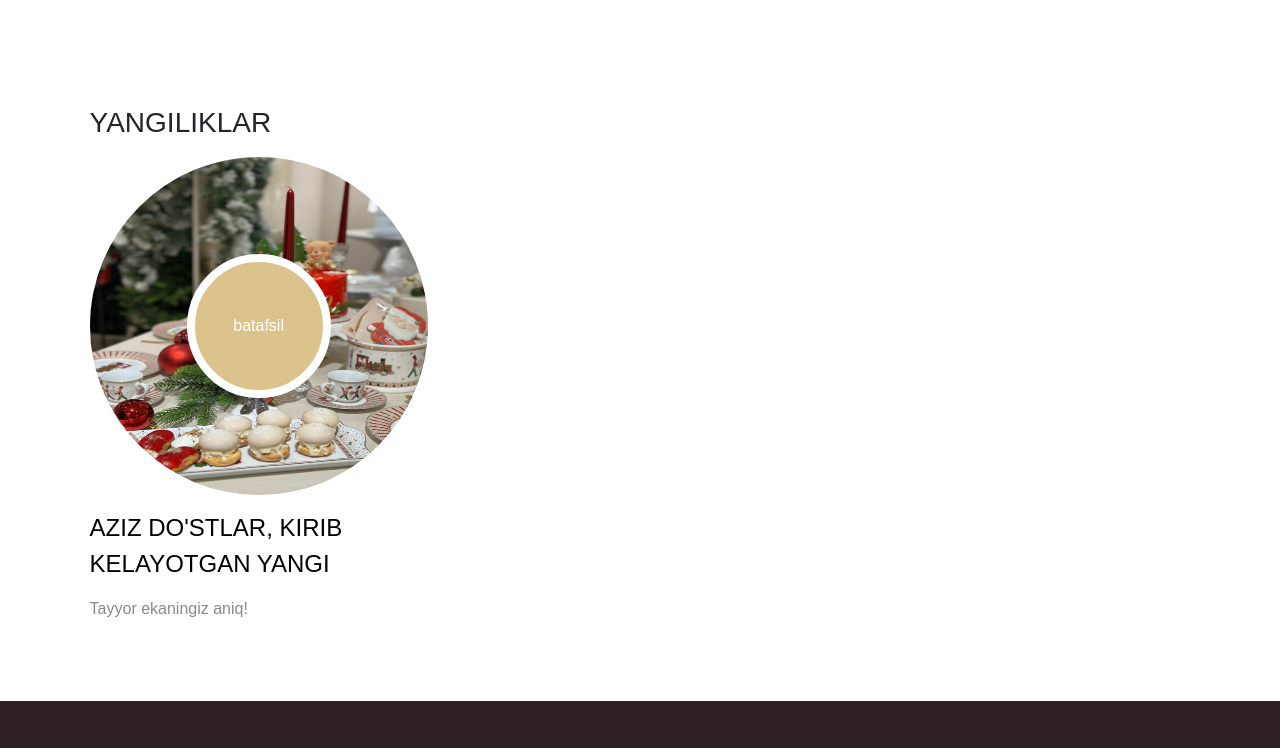
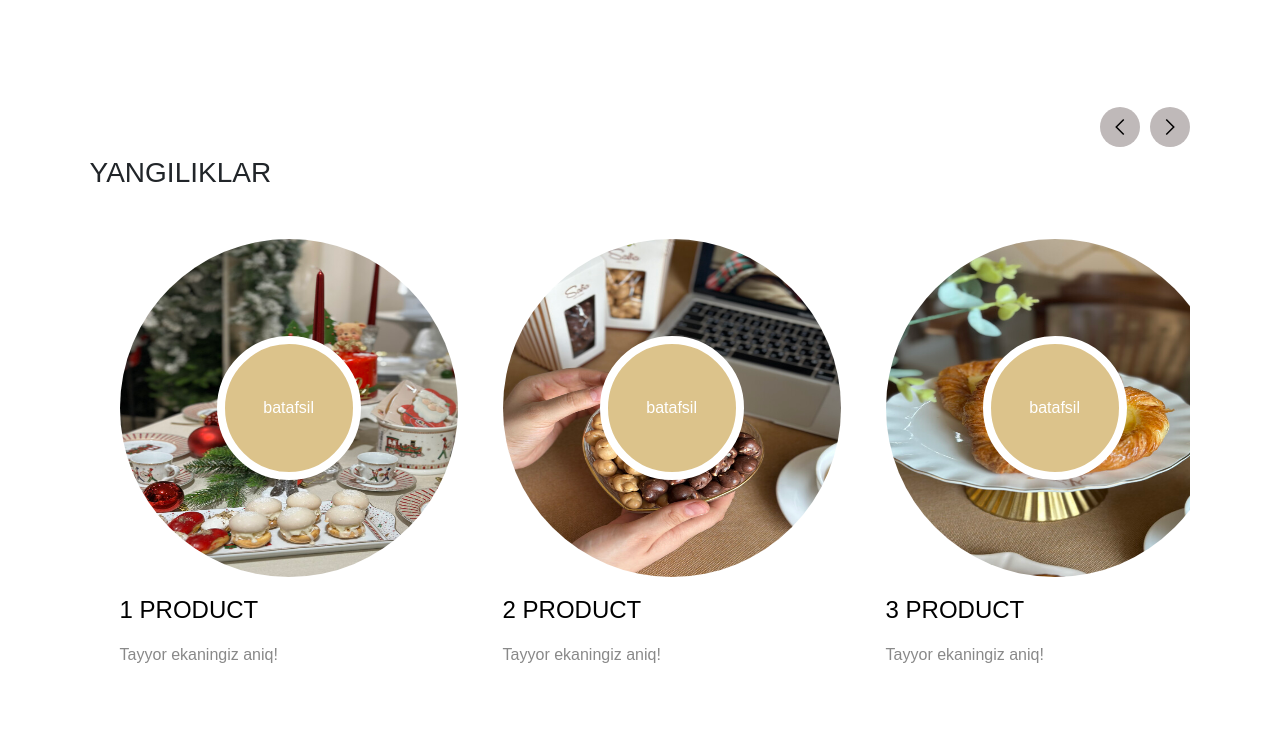
Before and after one commit to flowernoz/safia, a React app: page / in a window 1280 px wide. Shown: the part 2993-3741 px from the top of the page. Built offline with nearby package versions, Linux system fonts and the light colour scheme.

Commit message:
I added slider in news component

```diff
--- a/src/components/News/News.css
+++ b/src/components/News/News.css
@@ -3,6 +3,32 @@
   padding: 80px 7%;
   display: flex;
   flex-direction: column;
+}
+.news__top {
+  position: relative;
+  padding: 50px 0;
+}
+.navigate__news {
+  position: absolute;
+  top: 0;
+  right: 0;
+  display: flex;
+  justify-content: center;
+  align-items: center;
+  gap: 10px;
+}
+.navigate__news button {
+  width: 40px;
+  height: 40px;
+  border-radius: 50%;
+  background-color:#bfb9b9;
+  display: flex;
+  justify-content: center;
+  align-items: center;
+}
+.navigate__news button svg {
+  font-size: 18px;
+  color: #fff;
 }
 .news__home a {
   text-align: center;
@@ -21,13 +47,23 @@
   width: 100%;
   height: 100%;
 }
-.news__carts {
+.new__carts {
+  display: flex;
+  justify-content: flex-start;
+  align-items: center;
+  gap: 45px;
+  padding: 50px 30px;
+  width: 100%;
+  overflow: hidden;
+}
+.news__cart {
   width: 338px;
   display: flex;
   flex-direction: column;
   gap: 15px;
+  transition: .5s;
 }
-.news__carts span {
+.news__cart span {
   text-align: left;
 }
 
--- a/src/components/News/News.jsx
+++ b/src/components/News/News.jsx
@@ -1,31 +1,67 @@
-import "./News.css";
-import Detailed from "../detailed/Detailed";
-import news from "../../assets/news/news.jpeg";
-import { Link } from "react-router-dom";
-function News() {
+import { useState } from 'react'
+import { GrNext, GrPrevious } from 'react-icons/gr'
+import { Link } from 'react-router-dom'
+import Detailed from '../detailed/Detailed'
+import './News.css'
+
+function News({imgData}) {
+
+	const [counter, setCounter] = useState(0)
+	function imgNextClick() {
+		setCounter(p => (imgData.length - 3 > counter * 3 ? p + 1 : (p = 0)))
+	}
+	function imgPrevClick() {
+		function inc(p){
+			if(counter <= 0 ){
+				return p = Math.round((imgData.length - 1) / 3)
+			}
+		if(imgData.length > counter * 3) {
+		return	p - 1
+		}
+	}
+		setCounter(p =>
+			inc(p)
+			)
+		}
+	console.log('counter', counter)
+	const contentTransform = counter > 0 ? 1150 * counter : 0
 	return (
-    <div className="news__home">
-      <div className="news__top">
-        <Link to={"/news"} className="heading">
+		<div className='news__home'>
+			<div className='news__top'>
+				<Link to={'/news'} className='heading'>
 					Yangiliklar
 				</Link>
-        <div className="navigate__news">
-          <button> </button>
-          <button> </button>
+				<div className='navigate__news'>
+					<button onClick={imgPrevClick}>
+						<GrPrevious />
+					</button>
+					<button onClick={imgNextClick}>
+						<GrNext />
+					</button>
 				</div>
-        <div className="news__carts">
-          <div className="news__img">
-            <img src={news} alt="news" />
+				<div className='new__carts'>
+					{imgData?.map((item, inx) => (
+						<div
+							key={inx}
+							className='news__cart'
+							style={{ transform: `translateX(-${contentTransform}px)` }}
+						>
+							<div className='news__img'>
+								<img src={item.img} alt='news' />
 								<Detailed />
 							</div>
-          <Link className="news__link" to={"/"}>
-            aziz do'stlar, kirib kelayotgan yangi
+							<Link className='news__link' to={'/'}>
+								{/* aziz do'stlar, kirib kelayotgan yangi */}
+								{item.title}
 							</Link>
-          <span className="cart__description">Tayyor ekaningiz aniq!</span>
+							<span className='cart__description'>Tayyor ekaningiz aniq!</span>
+						</div>
+					))}
+					img:
 				</div>
 			</div>
 		</div>
-  );
+	)
 }
 
-export default News;
+export default News
--- a/src/router/home/Home.jsx
+++ b/src/router/home/Home.jsx
@@ -1,13 +1,14 @@
 import {
+  About,
   Banner,
+  CartLinks,
+  Footer,
   Header,
-  Footer,
   Menu,
-  CartLinks,
+  News,
   OurValues,
-  About,
-  News,
-} from "../../components";
+} from "../../components"
+import { imgData } from '../../static/newsData'
 function Home() {
   const arr = [
     {
@@ -64,7 +65,7 @@ function Home() {
       <CartLinks title={"Eng ko'p sotilgan"} data={popular} />
       <OurValues />
       <About />
-      <News />
+      <News imgData={imgData}/>
       <Footer />
     </div>
   );
--- /dev/null
+++ b/src/static/newsData.js
@@ -0,0 +1,50 @@
+import news from '../assets/news/news.jpeg'
+import news3 from '../assets/news/news2.jpeg'
+import news2 from '../assets/news/news3.jpeg'
+
+export const imgData = [
+	{ title: '1 product', img: news },
+	{ title: '2 product', img: news2 },
+	{ title: '3 product', img: news3 },
+	{ title: '4 product', img: news2 },
+	{ title: '5 product', img: news3 },
+	{ title: '6 product', img: news },
+	{ title: '7 product', img: news },
+	{ title: '8 product', img: news2 },
+	{ title: '9 product', img: news3 },
+	{ title: '10 product', img: news },
+	{ title: '11 product', img: news },
+	// { title: '12 product', img: news },
+	// { title: '13 product', img: news2 },
+	// { title: '14 product', img: news3 },
+	// { title: '15 product', img: news2 },
+	// { title: '16 product', img: news3 },
+	// { title: '17 product', img: news },
+	// { title: '18 product', img: news },
+	// { title: '19 product', img: news2 },
+	// { title: '20 product', img: news3 },
+	// { title: '21 product', img: news },
+	// { title: '22 product', img: news },
+	// { title: '23 product', img: news },
+	// { title: '24 product', img: news2 },
+	// { title: '25 product', img: news3 },
+	// { title: '26 product', img: news2 },
+	// { title: '27 product', img: news3 },
+	// { title: '28 product', img: news },
+	// { title: '29 product', img: news },
+	// { title: '39 product', img: news2 },
+	// { title: '30 product', img: news3 },
+	// { title: '41 product', img: news },
+	// { title: '42 product', img: news },
+	// { title: '43 product', img: news },
+	// { title: '44 product', img: news2 },
+	// { title: '45 product', img: news3 },
+	// { title: '46 product', img: news2 },
+	// { title: '47 product', img: news3 },
+	// { title: '48 product', img: news },
+	// { title: '49 product', img: news },
+	// { title: '50 product', img: news2 },
+	// { title: '51 product', img: news3 },
+	// { title: '52 product', img: news },
+	// { title: '53 product', img: news },
+]
```
Lines whose indentation alone changed are shown as unchanged.
